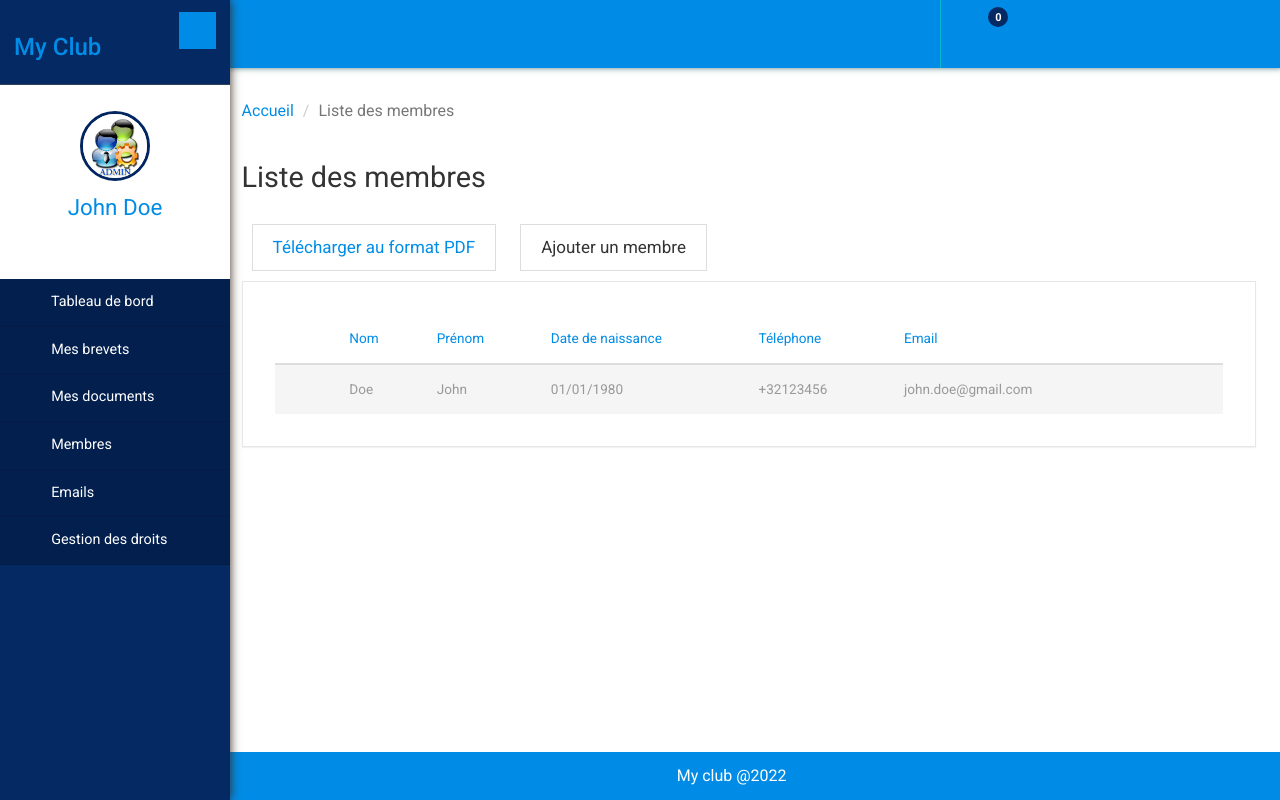
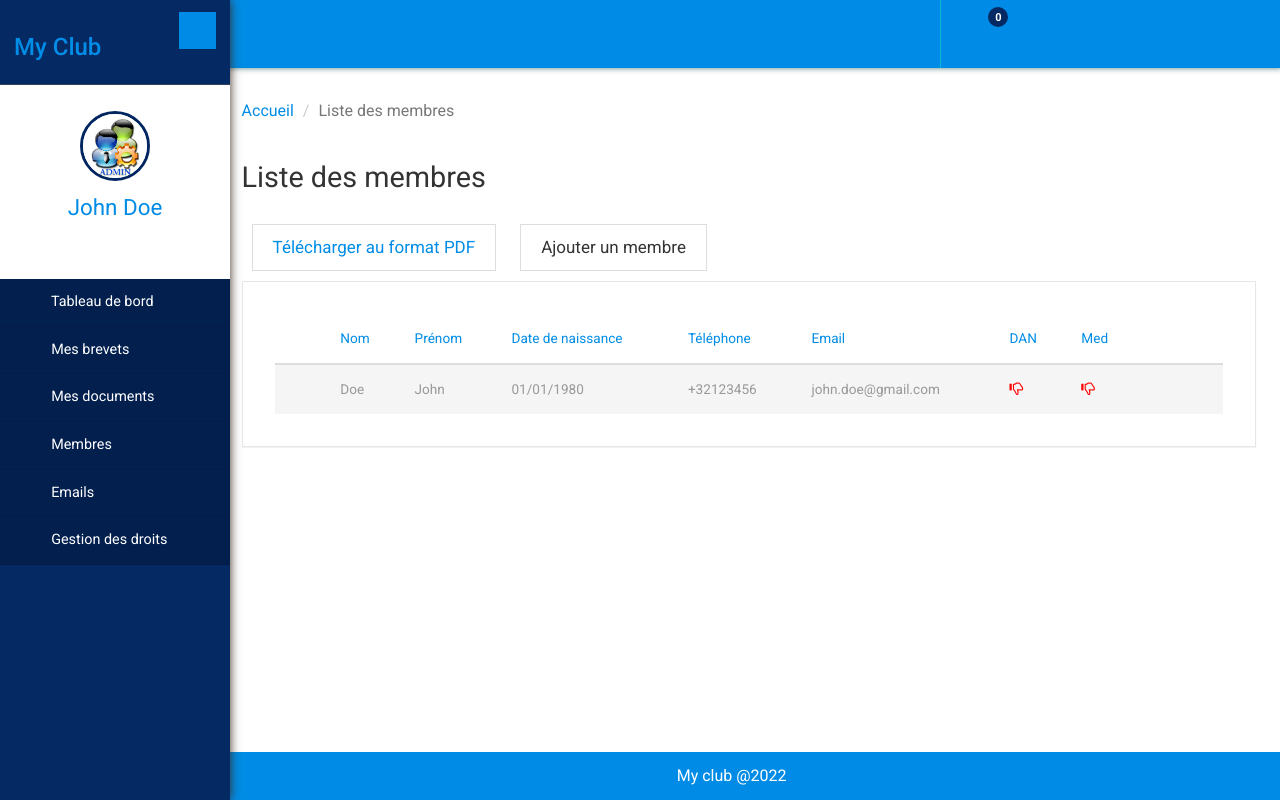
Before and after one commit to Binamebou/ClubManager, a PHP site: page /tcpdf/www/manage-members.php in a window 1280 px wide. Run offline with PHP 8.4, Linux system fonts and the light colour scheme; a user stored in the database is signed in; data comes from the database, SQL or seed files in the repository; data that the repository does not hold is empty; some libraries are stand-ins or nearby versions; some web fonts are replaced.

Commit message:
Display Dan and medical certificate status in members list

```diff
--- a/www/add-member-document.php
+++ b/www/add-member-document.php
@@ -36,7 +36,7 @@ if (!$_SESSION['userId']) {
             $query->bindParam(':Comment', $comment, PDO::PARAM_STR);
             $query->execute();
 
-            echo "<script>window.location.href ='my-documents.php'</script>";
+            echo "<script>window.location.href ='add-member-document.php'</script>";
 
         } else {
             echo '<script>alert("Un problème est survenu, réessayez plus tard.")</script>';
--- a/www/manage-members.php
+++ b/www/manage-members.php
@@ -51,12 +51,20 @@ if (!$_SESSION['userId']) {
                                         <th>Date de naissance</th>
                                         <th>Téléphone</th>
                                         <th>Email</th>
+                                        <th>DAN</th>
+                                        <th>Med</th>
                                         <th></th>
                                     </tr>
                                     </thead>
                                     <tbody>
                                     <?php
-                                    $sql = "SELECT * from myclub_member order by LastName, FirstName";
+                                    $sql = "SELECT *
+                                            , IFNULL((select 'OK' from myclub_documents where Type = 'Assurance DAN' and MemberId = myclub_member.ID and ValidFrom < CURDATE() and ValidTo BETWEEN CURDATE() + INTERVAL 1 MONTH AND CURDATE() + INTERVAL 1 YEAR
+                                               union
+                                               select 'WARN' from myclub_documents where Type = 'Assurance DAN' and MemberId = myclub_member.ID and ValidFrom < CURDATE() and ValidTo > CURDATE() and ValidTo < CURDATE() + INTERVAL 1 MONTH), 'KO') as DAN,
+                                           IFNULL((select 'OK' from myclub_documents where Type = 'Certificat Médical' and MemberId = myclub_member.ID and ValidFrom < CURDATE() and ValidTo BETWEEN CURDATE() + INTERVAL 1 MONTH AND CURDATE() + INTERVAL 1 YEAR
+                                                   union
+                                                   select 'WARN' from myclub_documents where Type = 'Certificat Médical' and MemberId = myclub_member.ID and ValidFrom < CURDATE() and ValidTo > CURDATE() and ValidTo < CURDATE() + INTERVAL 1 MONTH), 'KO') as MED from myclub_member order by LastName, FirstName";
                                     $query = $dbh->prepare($sql);
                                     $query->execute();
                                     $results = $query->fetchAll(PDO::FETCH_OBJ);
@@ -76,6 +84,24 @@ if (!$_SESSION['userId']) {
                                                 <td><?php echo date("d/m/Y", strtotime($row->BirthDate)); ?></td>
                                                 <td><?php echo htmlentities($row->MobileNumber); ?></td>
                                                 <td><?php echo htmlentities($row->Email); ?></td>
+                                                <td><?php if ($row->DAN == "OK") {
+                                                        echo "<span class='glyphicon glyphicon-thumbs-up' style='color:green'> </span>";
+                                                    } else if ($row->DAN == "WARN") {
+                                                        echo "<span class='glyphicon glyphicon-thumbs-up' style='color:orange'> </span>";
+                                                    } else if ($row->DAN == "KO") {
+                                                        echo "<span class='glyphicon glyphicon-thumbs-down' style='color:red'> </span>";
+                                                    } else {
+                                                        echo "<span class='glyphicon glyphicon-question-sign' style='color:grey'> </span>";
+                                                    } ?></td>
+                                                <td><?php if ($row->MED == "OK") {
+                                                        echo "<span class='glyphicon glyphicon-thumbs-up' style='color:green'> </span>";
+                                                    } else if ($row->MED == "WARN") {
+                                                        echo "<span class='glyphicon glyphicon-thumbs-up' style='color:orange'> </span>";
+                                                    } else if ($row->MED == "KO") {
+                                                        echo "<span class='glyphicon glyphicon-thumbs-down' style='color:red'> </span>";
+                                                    } else {
+                                                        echo "<span class='glyphicon glyphicon-question-sign' style='color:grey'> </span>";
+                                                    } ?></td>
                                                 <td>
                                                     <?php if ($_SESSION['ROLE_ADMIN'] || $_SESSION['ROLE_MANAGER']) { ?>
                                                         <a class="tooltips"
```
